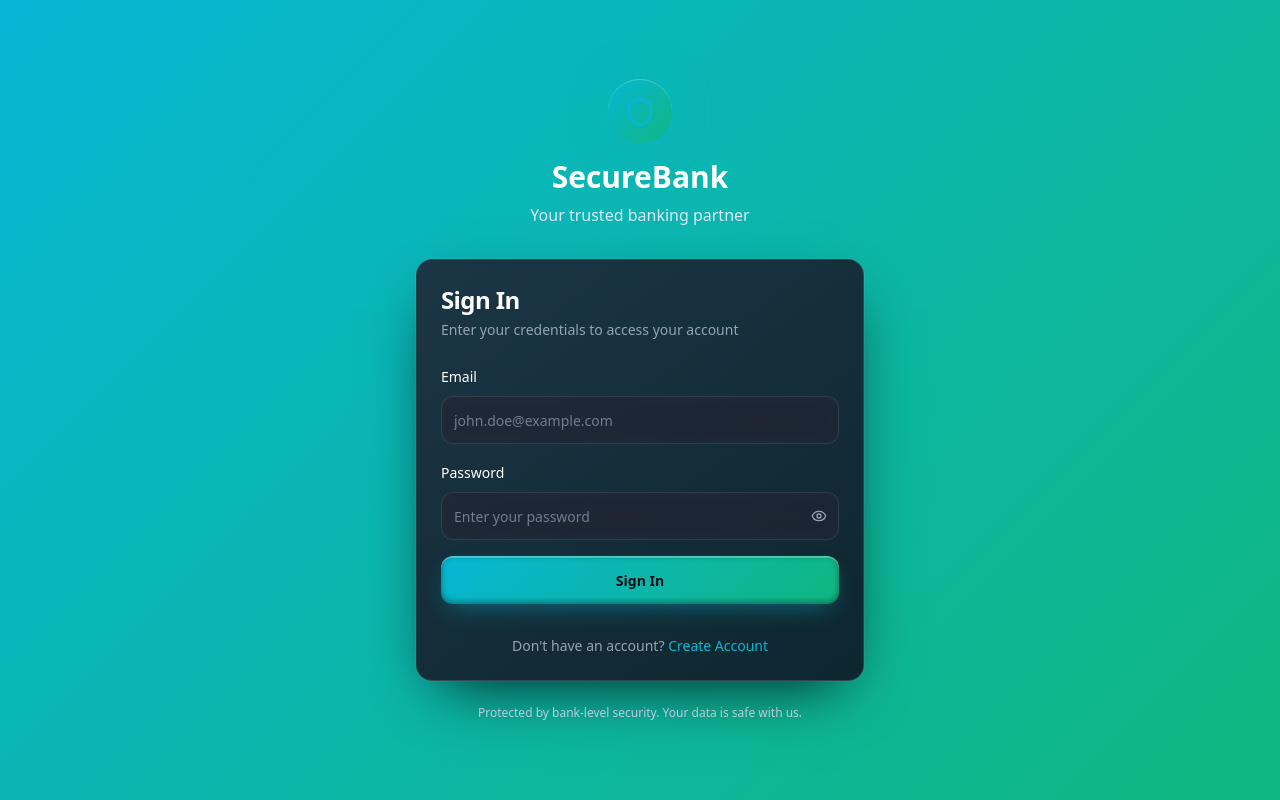
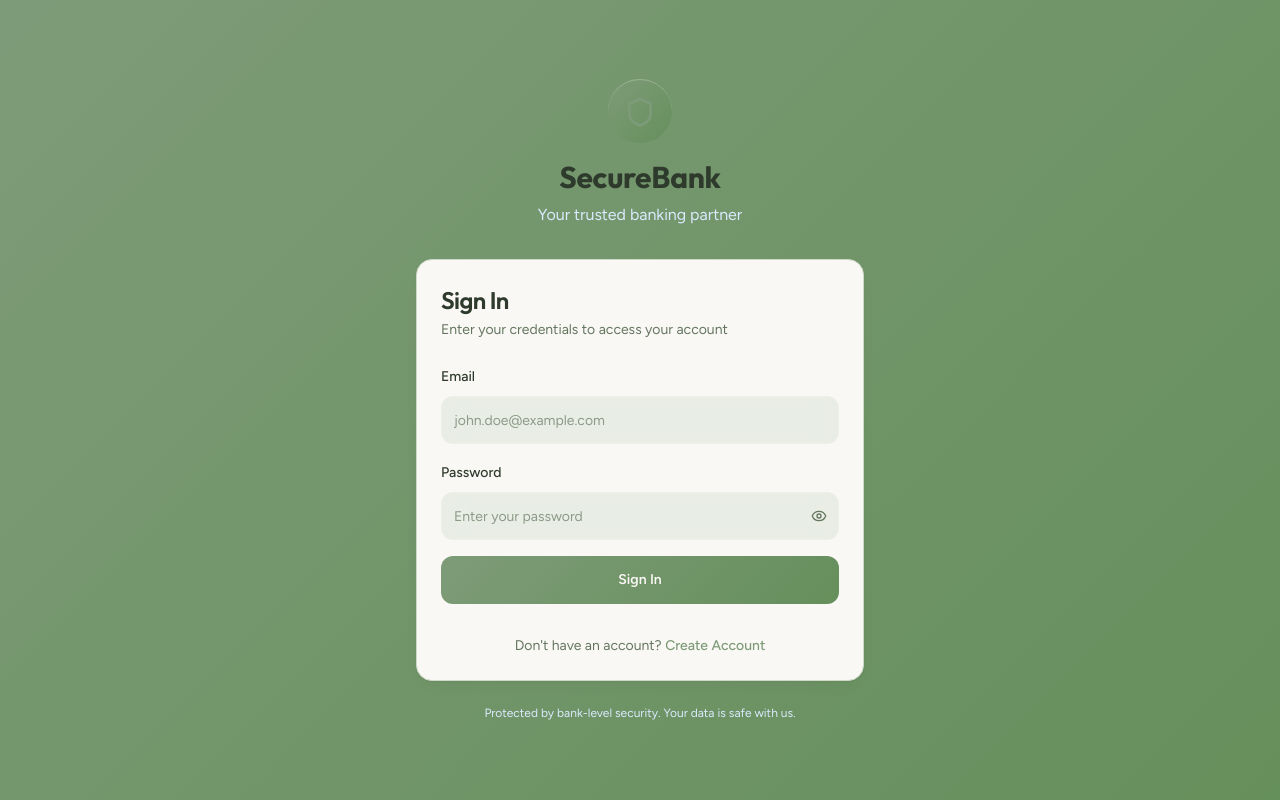
Before and after one commit to prudhviraj116/smart-banking, a React (Vite) app: page /login in a window 1280 px wide. Built offline with nearby package versions, Linux system fonts and the light colour scheme.

Commit message:
Changes
Co-authored-by: prudhviraj116 <172243469+prudhviraj116@users.noreply.github.com>

```diff
--- a/src/index.css
+++ b/src/index.css
@@ -1,102 +1,71 @@
+@import url('https://fonts.googleapis.com/css2?family=Outfit:wght@400;500;600;700&family=Figtree:wght@400;500;600&display=swap');
+
 @tailwind base;
 @tailwind components;
 @tailwind utilities;
 
 /* ============================================================
-   Smart Banking — Deep Obsidian luxury design system.
+   Smart Banking — Sage & Cream light design system.
+   Flat surfaces, soft sage greens, warm cream neutrals.
    All colors MUST be HSL.
    ============================================================ */
 
 @layer base {
   :root {
-    /* Deep Obsidian base (#090D16) */
-    --background: 220 42% 6%;
-    --foreground: 0 0% 100%;
+    /* Warm cream base (#F5F0E8) */
+    --background: 38 33% 93%;
+    --foreground: 110 14% 20%;
 
-    /* Glass surfaces */
-    --card: 222 40% 11%;
-    --card-foreground: 0 0% 100%;
+    /* Panels sit slightly lighter than the page */
+    --card: 40 40% 97%;
+    --card-foreground: 110 14% 20%;
 
-    --popover: 222 44% 9%;
-    --popover-foreground: 0 0% 100%;
+    --popover: 40 40% 97%;
+    --popover-foreground: 110 14% 20%;
 
-    /* Neon Cyan #06B6D4 */
-    --primary: 189 94% 43%;
-    --primary-foreground: 220 42% 6%;
-    --primary-glow: 187 92% 60%;
+    /* Sage green (#7D9B76) */
+    --primary: 111 15% 54%;
+    --primary-foreground: 40 40% 97%;
+    --primary-glow: 108 20% 45%;
 
-    --secondary: 220 26% 16%;
-    --secondary-foreground: 0 0% 100%;
+    /* Pale sage (#DCE5D4) */
+    --secondary: 100 26% 87%;
+    --secondary-foreground: 110 16% 26%;
 
-    --muted: 220 26% 14%;
-    /* Light silver #94A3B8 */
-    --muted-foreground: 215 20% 65%;
+    --muted: 96 20% 90%;
+    --muted-foreground: 110 10% 42%;
 
-    /* Neon Emerald #10B981 */
-    --accent: 160 84% 39%;
-    --accent-foreground: 220 42% 6%;
-    --accent-glow: 158 80% 52%;
+    /* Mid sage (#A8C0A0) */
+    --accent: 108 21% 69%;
+    --accent-foreground: 110 20% 22%;
+    --accent-glow: 108 24% 52%;
 
-    --destructive: 0 84% 62%;
-    --destructive-foreground: 0 0% 100%;
+    /* Muted clay for warnings / negatives */
+    --destructive: 12 52% 48%;
+    --destructive-foreground: 40 40% 97%;
 
-    --border: 220 22% 22%;
-    --input: 220 24% 18%;
-    --ring: 189 94% 43%;
+    --border: 100 18% 82%;
+    --input: 100 20% 88%;
+    --ring: 111 15% 54%;
 
-    --banking-gradient: linear-gradient(135deg, hsl(189 94% 43%) 0%, hsl(160 84% 39%) 100%);
-    --success-gradient: linear-gradient(135deg, hsl(160 84% 39%) 0%, hsl(158 80% 52%) 100%);
-    --glass-gradient: linear-gradient(
-      145deg,
-      hsl(220 30% 18% / 0.72) 0%,
-      hsl(222 42% 9% / 0.72) 100%
-    );
-    --metal-gradient: linear-gradient(
-      120deg,
-      hsl(45 80% 72%) 0%,
-      hsl(40 40% 92%) 28%,
-      hsl(45 78% 62%) 52%,
-      hsl(38 35% 88%) 78%,
-      hsl(45 70% 68%) 100%
-    );
+    --banking-gradient: linear-gradient(135deg, hsl(111 15% 54%) 0%, hsl(108 22% 46%) 100%);
+    --success-gradient: linear-gradient(135deg, hsl(108 21% 62%) 0%, hsl(111 18% 48%) 100%);
+    --surface-gradient: linear-gradient(160deg, hsl(40 40% 98%) 0%, hsl(38 30% 94%) 100%);
+    --chip-gradient: linear-gradient(120deg, hsl(100 22% 78%) 0%, hsl(96 26% 88%) 50%, hsl(100 20% 74%) 100%);
 
-    --card-shadow: 0 24px 60px -24px hsl(220 60% 2% / 0.9), 0 0 0 1px hsl(0 0% 100% / 0.06);
-    --glow-shadow: 0 0 44px hsl(189 94% 43% / 0.28);
-    --glow-emerald: 0 0 44px hsl(160 84% 39% / 0.28);
+    --card-shadow: 0 1px 2px hsl(110 14% 20% / 0.04), 0 8px 24px -16px hsl(110 14% 20% / 0.16);
+    --card-shadow-hover: 0 2px 4px hsl(110 14% 20% / 0.05), 0 14px 32px -18px hsl(110 14% 20% / 0.22);
 
-    --radius: 0.9rem;
+    --radius: 0.75rem;
 
-    --sidebar-background: 222 44% 8%;
-    --sidebar-foreground: 215 20% 78%;
-    --sidebar-primary: 189 94% 43%;
-    --sidebar-primary-foreground: 220 42% 6%;
-    --sidebar-accent: 220 26% 16%;
-    --sidebar-accent-foreground: 0 0% 100%;
-    --sidebar-border: 220 22% 20%;
-    --sidebar-ring: 189 94% 43%;
-  }
-
-  /* The app is dark-mode-first: the dark class mirrors the root palette. */
-  .dark {
-    --background: 220 42% 6%;
-    --foreground: 0 0% 100%;
-    --card: 222 40% 11%;
-    --card-foreground: 0 0% 100%;
-    --popover: 222 44% 9%;
-    --popover-foreground: 0 0% 100%;
-    --primary: 189 94% 43%;
-    --primary-foreground: 220 42% 6%;
-    --secondary: 220 26% 16%;
-    --secondary-foreground: 0 0% 100%;
-    --muted: 220 26% 14%;
-    --muted-foreground: 215 20% 65%;
-    --accent: 160 84% 39%;
-    --accent-foreground: 220 42% 6%;
-    --destructive: 0 84% 62%;
-    --destructive-foreground: 0 0% 100%;
-    --border: 220 22% 22%;
-    --input: 220 24% 18%;
-    --ring: 189 94% 43%;
+    --sidebar-background: 40 40% 97%;
+    --sidebar-foreground: 110 12% 32%;
+    --sidebar-primary: 111 15% 54%;
+    --sidebar-primary-foreground: 40 40% 97%;
+    --sidebar-accent: 100 26% 90%;
+    --sidebar-accent-foreground: 110 16% 26%;
+    --sidebar-border: 100 18% 84%;
+    --sidebar-ring: 111 15% 54%;
   }
 }
 
@@ -106,16 +75,26 @@
   }
 
   html {
-    color-scheme: dark;
+    color-scheme: light;
   }
 
   body {
     @apply bg-background text-foreground antialiased;
-    font-feature-settings: "cv02", "cv03", "cv04", "ss01";
+    font-family: 'Figtree', ui-sans-serif, system-ui, sans-serif;
+  }
+
+  h1,
+  h2,
+  h3,
+  h4,
+  h5,
+  h6 {
+    font-family: 'Outfit', ui-sans-serif, system-ui, sans-serif;
+    letter-spacing: -0.01em;
   }
 
   ::selection {
-    background: hsl(var(--primary) / 0.28);
+    background: hsl(var(--accent) / 0.45);
   }
 
   ::-webkit-scrollbar {
@@ -126,86 +105,65 @@
     background: hsl(var(--background));
   }
   ::-webkit-scrollbar-thumb {
-    background: hsl(220 20% 22%);
+    background: hsl(var(--border));
     border-radius: 999px;
     border: 2px solid hsl(var(--background));
   }
   ::-webkit-scrollbar-thumb:hover {
-    background: hsl(var(--primary) / 0.5);
+    background: hsl(var(--primary) / 0.6);
   }
 }
 
 @layer components {
-  /* Frosted glass surface used across every panel */
+  /* Flat card surface used across every panel */
   .glass-panel {
-    @apply relative rounded-2xl border border-white/10 bg-card/60 backdrop-blur-xl;
-    background-image: var(--glass-gradient);
+    @apply relative rounded-2xl border border-border bg-card;
     box-shadow: var(--card-shadow);
   }
 
   .glass-panel-hover {
-    @apply transition-all duration-300;
+    @apply transition-all duration-200;
   }
   .glass-panel-hover:hover {
-    border-color: hsl(var(--primary) / 0.35);
-    box-shadow: var(--card-shadow), var(--glow-shadow);
-    transform: translateY(-2px);
+    border-color: hsl(var(--primary) / 0.45);
+    box-shadow: var(--card-shadow-hover);
   }
 
-  /* Tactile 3D button surface */
+  /* Flat, calm button surface */
   .btn-3d {
-    @apply relative overflow-hidden border-t border-white/30 transition-all duration-200;
-    box-shadow:
-      0 10px 24px -8px hsl(var(--primary) / 0.45),
-      inset 0 1px 0 hsl(0 0% 100% / 0.25),
-      inset 0 -2px 6px hsl(220 60% 4% / 0.4);
+    @apply relative overflow-hidden transition-colors duration-200;
   }
-  .btn-3d:hover {
-    transform: translateY(-2px);
-    box-shadow:
-      0 16px 32px -10px hsl(var(--primary) / 0.55),
-      inset 0 1px 0 hsl(0 0% 100% / 0.3);
-  }
-  .btn-3d:active {
-    transform: translateY(0) scale(0.95);
+
+  .surface-soft {
+    @apply rounded-2xl border border-border bg-secondary/60;
   }
 
   .text-gradient-primary {
-    background: var(--banking-gradient);
-    -webkit-background-clip: text;
-    background-clip: text;
-    color: transparent;
+    color: hsl(var(--primary-glow));
   }
 
-  .metal-chip {
-    background-image: var(--metal-gradient);
-    box-shadow:
-      inset 0 1px 1px hsl(0 0% 100% / 0.6),
-      inset 0 -2px 4px hsl(30 40% 20% / 0.5),
-      0 4px 10px hsl(220 60% 2% / 0.6);
+  .chip-plate {
+    background-image: var(--chip-gradient);
+    border: 1px solid hsl(var(--border));
   }
 
   .embossed-digits {
-    color: hsl(0 0% 100% / 0.95);
-    text-shadow:
-      0 1px 0 hsl(0 0% 100% / 0.45),
-      0 -1px 1px hsl(220 60% 2% / 0.8),
-      0 0 18px hsl(var(--primary) / 0.55);
+    color: hsl(var(--foreground));
+  }
+
+  .stat-label {
+    @apply text-[0.68rem] font-semibold uppercase tracking-[0.18em] text-muted-foreground;
   }
 }
 
 @layer utilities {
   .perspective-1200 {
-    perspective: 1200px;
+    perspective: none;
   }
   .preserve-3d {
-    transform-style: preserve-3d;
+    transform-style: flat;
   }
   .backface-hidden {
-    backface-visibility: hidden;
-    -webkit-backface-visibility: hidden;
-  }
-  .rotate-y-180 {
-    transform: rotateY(180deg);
+    backface-visibility: visible;
   }
 }
```
